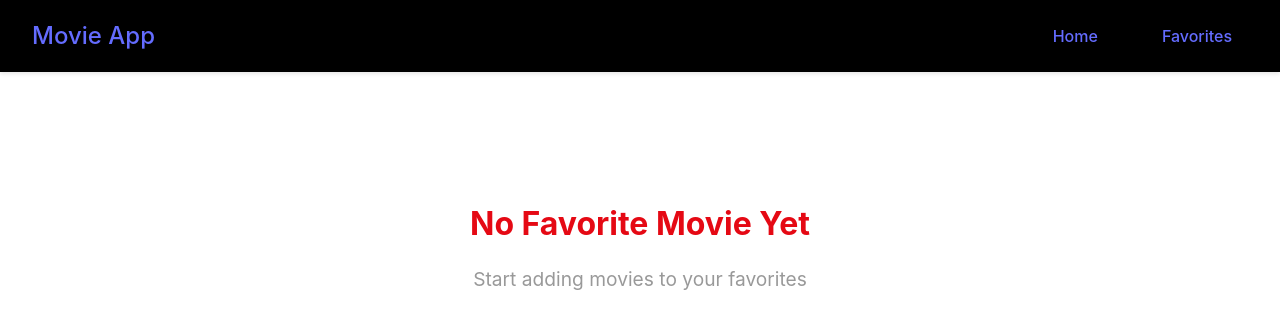
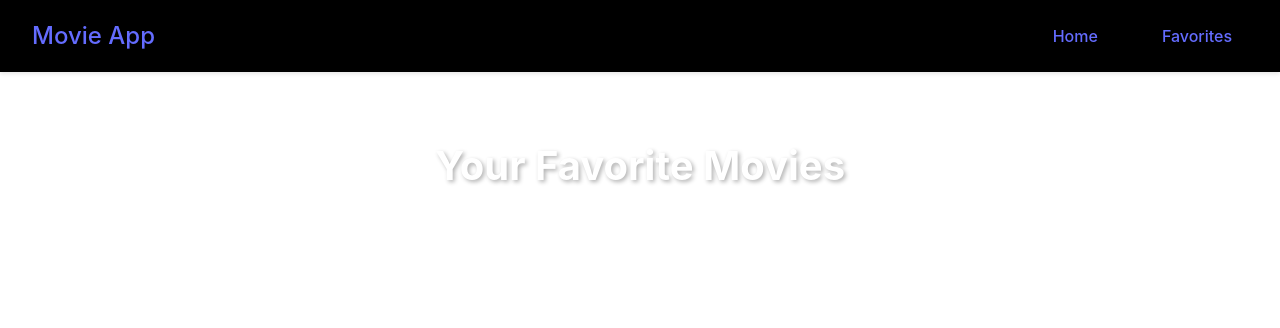
Before and after one commit to nikunjsingh93/react-movies, a React (Vite) app: page /favorites in a window 1280 px wide. Shown: the top 328 px of the page. Built offline with nearby package versions, Linux system fonts and the light colour scheme.

Commit message:
favorites page working

```diff
--- a/src/pages/Favorites.jsx
+++ b/src/pages/Favorites.jsx
@@ -1,12 +1,29 @@
-import "../css/Favorites.css"
+import "../css/Favorites.css";
+import { useMovieContext } from "../contexts/MovieContext";
+import MovieCard from "../components/MovieCard";
 
 function Favorites() {
+  const { favorites } = useMovieContext();
 
-    return <div className="favorites-empty">
-     <h2> No Favorite Movie Yet </h2>
-     <p>Start adding movies to your favorites</p>
+  if (favorites) {
+    return (
+      <div className="favorites">
+        <h2>Your Favorite Movies</h2>
+        <div className="movies-grid">
+          {favorites.map((movie) => (
+            <MovieCard movie={movie} key={movie.id}></MovieCard>
+          ))}
+        </div>
+      </div>
+    );
+  }
+
+  return (
+    <div className="favorites-empty">
+      <h2> No Favorite Movie Yet </h2>
+      <p>Start adding movies to your favorites</p>
     </div>
-
+  );
 }
 
-export default Favorites
+export default Favorites;
```
